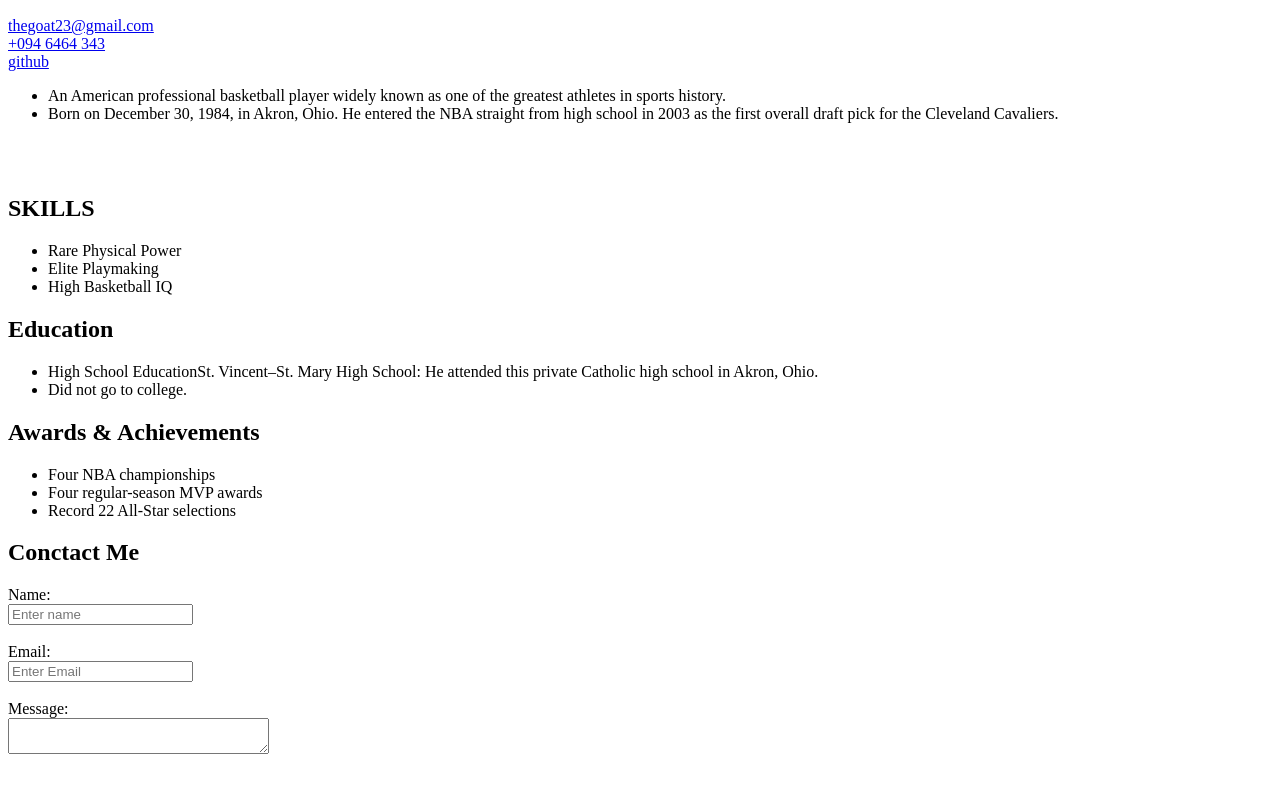
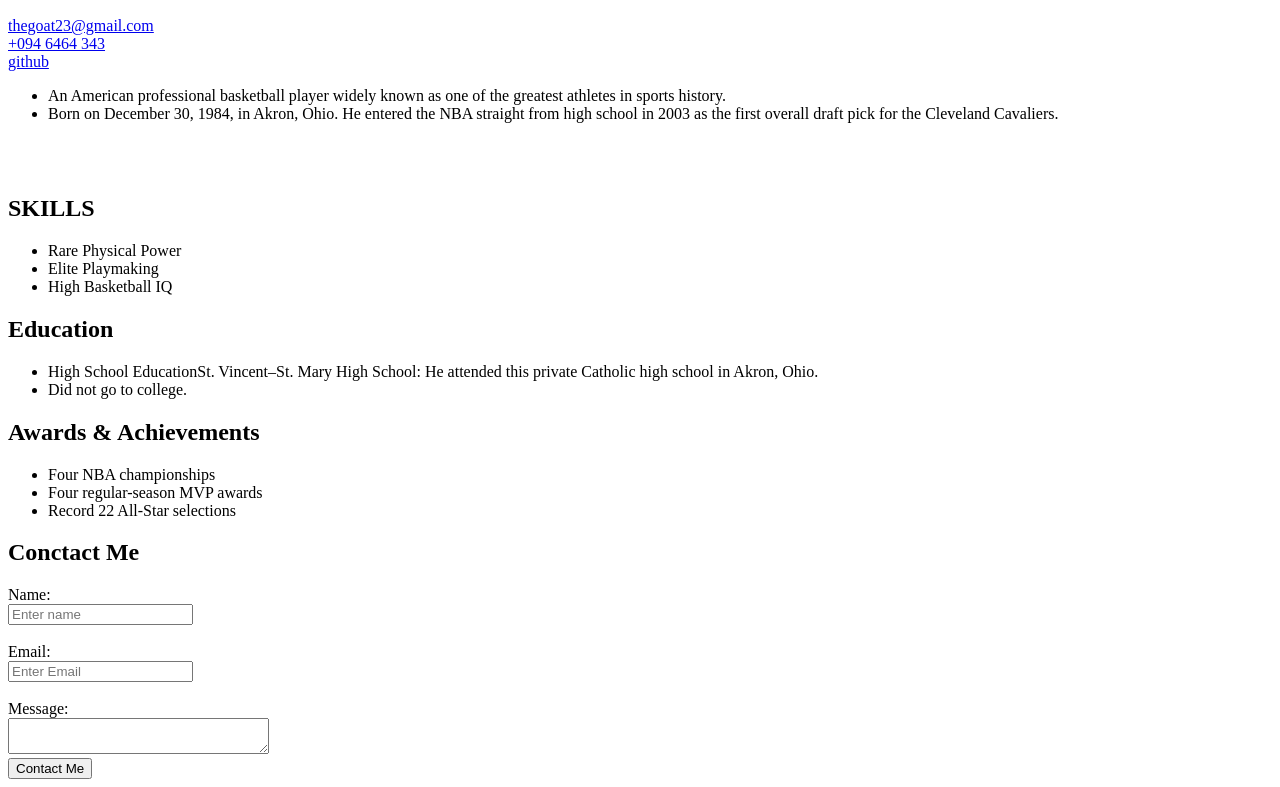
Before and after one commit to punch-13/PRIN135-PrelimExam-Agnas, a plain HTML site: page PRIN135-PrelimExam.html in a window 1280 px wide. Shown: the part 525-1312 px from the top of the page. Before the commit the page ends 1291 px from the top, so only its background shows below. Drawn offline with Linux system fonts and the light colour scheme.

Commit message:
button added

```diff
--- a/PRIN135-PrelimExam.html
+++ b/PRIN135-PrelimExam.html
@@ -91,6 +91,8 @@
         <br>
         <textarea row="60" cols = "30" placeholder="Enter your message">
           </textarea>
+          <br>
+        <button type ="submit">Contact Me</button>
 
 
         </section>
```
